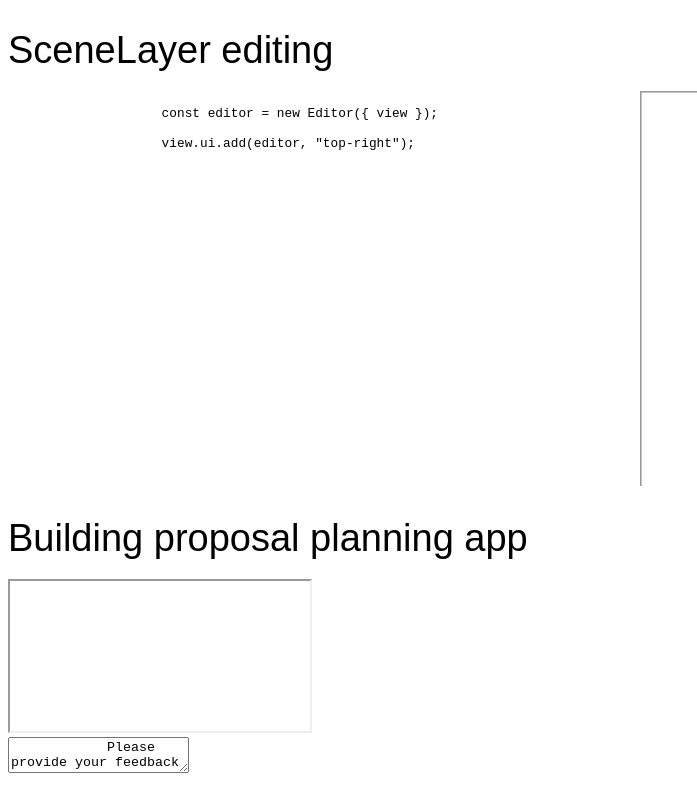
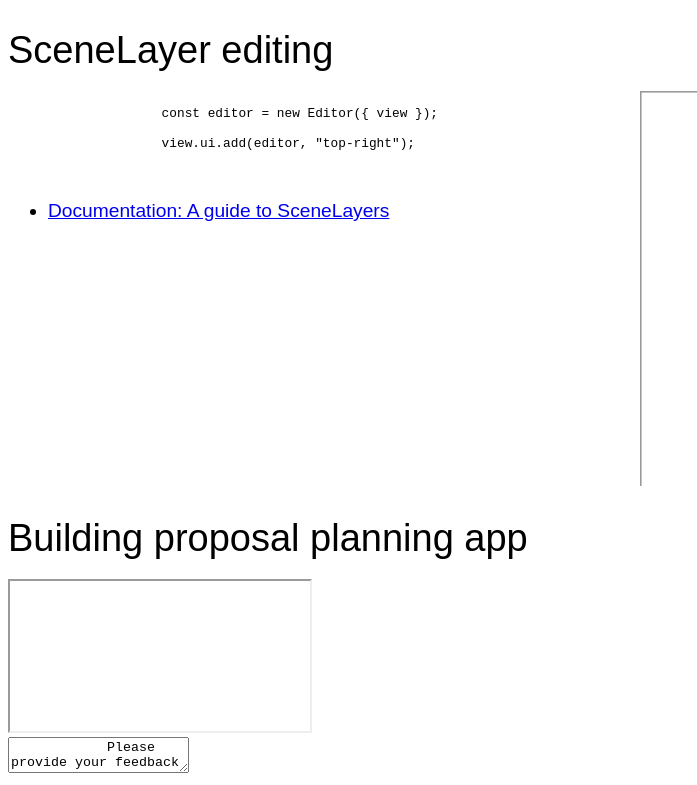
Before and after one commit to yannikmesserli/DS-2022, a website built with Vite: page web-editing-in-3d/index.html in a window 1280 px wide. Shown: the part 3426-4211 px from the top of the page, without its empty margins (0-697 px from the left). Built offline with nearby package versions, Linux system fonts and the light colour scheme.

Commit message:
Add link to SceneLayer docs

```diff
--- a/web-editing-in-3d/index.html
+++ b/web-editing-in-3d/index.html
@@ -338,6 +338,15 @@
                 </pre>
               </div>
 
+              <ul>
+                <li>
+                  <a
+                    href="https://developers.arcgis.com/javascript/latest/working-with-scene-layers/#publishing"
+                    >Documentation: A guide to SceneLayers</a
+                  >
+                </li>
+              </ul>
+
               <div
                 data-fragment-id="add-widget"
                 class="code-snippet"
```
